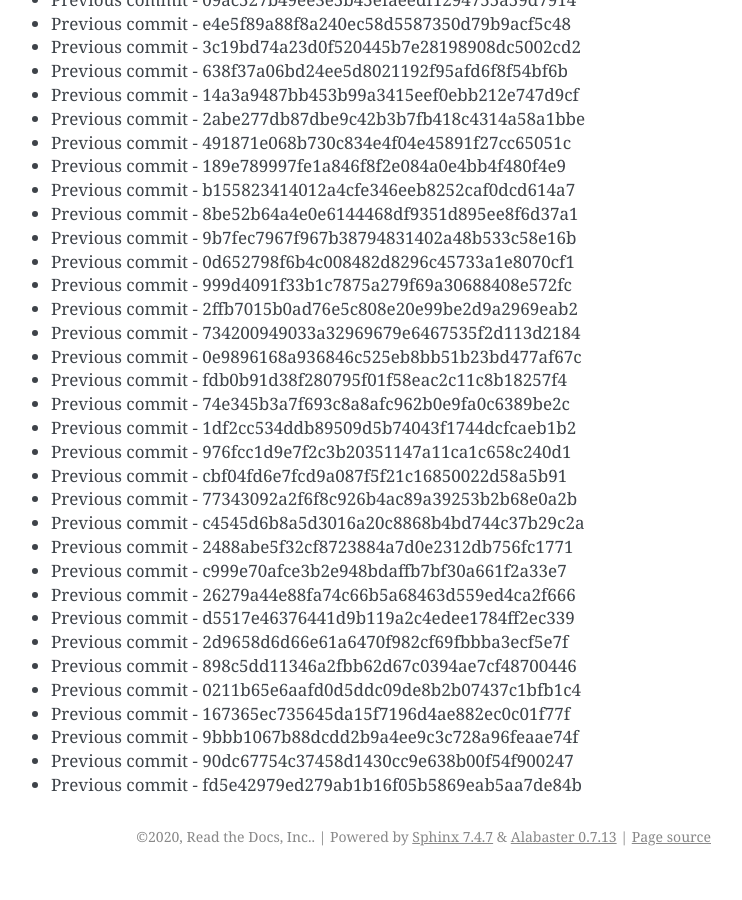
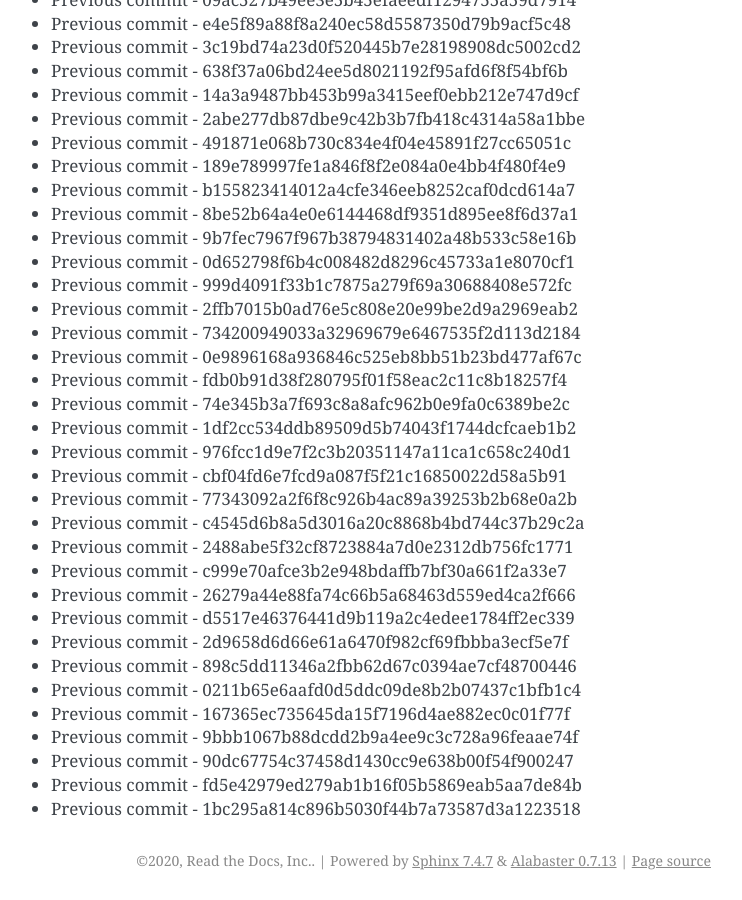
Before and after one commit to readthedocs/rtd-git-stresstest, a Sphinx documentation site: the page built from docs/updates.rst, in a window 1280 px wide and 900 px high, scrolled down 28046 px. Shown: the whole window, without its empty margins (399-1141 px from the left). Built offline with Sphinx 7.4.7, drawn with Linux system fonts in a browser that asks for light colours; before the commit the page ends 28922 px from its top, so only the background shows below that.

Commit message:
Generating commit from previous: 1bc295a814c896b5030f44b7a73587d3a1223518

```diff
--- a/docs/updates.rst
+++ b/docs/updates.rst
@@ -1210,3 +1210,4 @@ It can be tested for any performance characteristics.
 * Previous commit - 9bbb1067b88dcdd2b9a4ee9c3c728a96feaae74f
 * Previous commit - 90dc67754c37458d1430cc9e638b00f54f900247
 * Previous commit - fd5e42979ed279ab1b16f05b5869eab5aa7de84b
+* Previous commit - 1bc295a814c896b5030f44b7a73587d3a1223518
```
